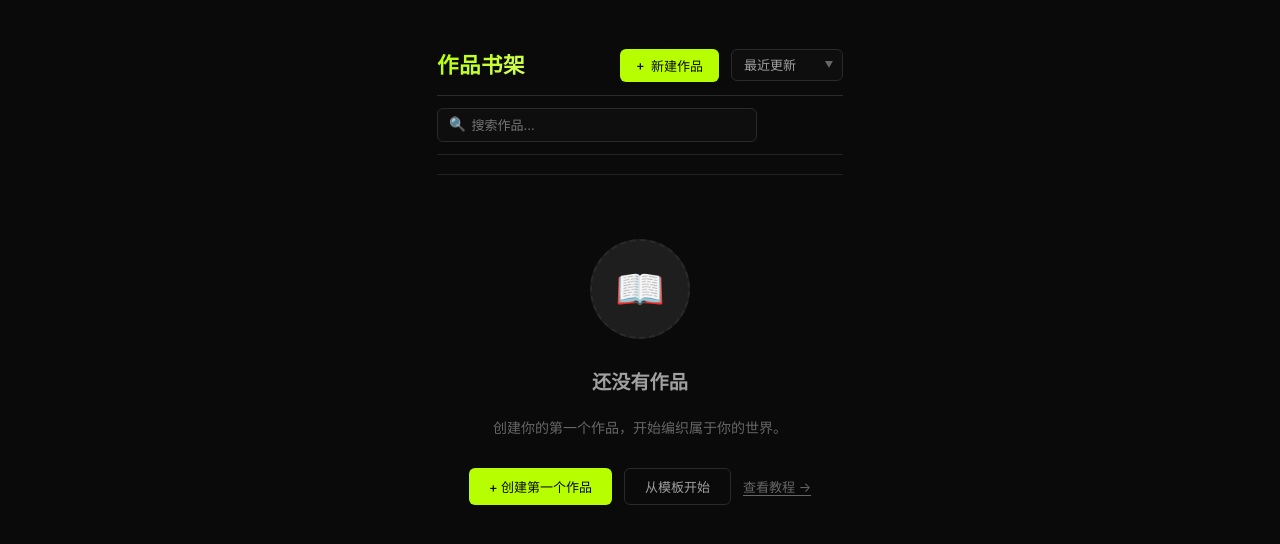
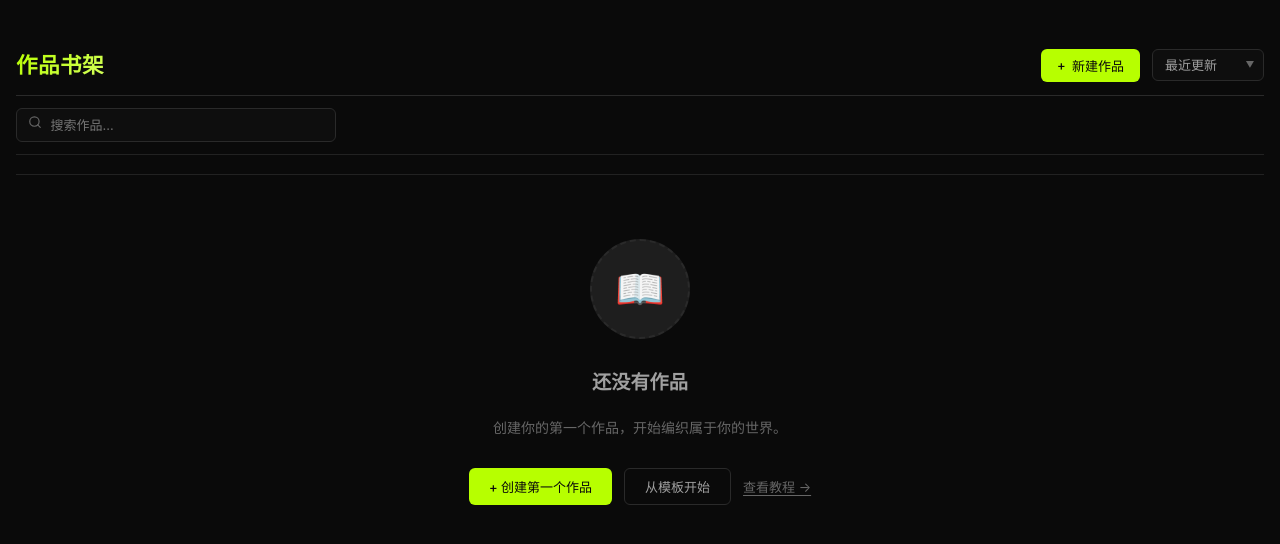
Before and after one commit to juemin4-source/zhimengji, a React (Vite) app: page / in a window 1280 px wide. Shown: the top 544 px of the page. Built offline with nearby package versions, Linux system fonts and the light colour scheme.

Commit message:
autosave 2026年07月 9日 14:44:03

```diff
--- a/src/components/Bookshelf.tsx
+++ b/src/components/Bookshelf.tsx
@@ -1,4 +1,5 @@
 import { useState, useMemo } from 'react';
+import { Search } from 'lucide-react';
 import type { Project } from '../types/world';
 
 interface BookshelfProps {
@@ -437,10 +438,12 @@ export default function Bookshelf({ projects, onEnterProject, onCreateProject }:
   return (
     <div
       style={{
-        maxWidth: 1100,
+        maxWidth: 1400,
+        width: '100%',
         margin: '0 auto',
         padding: '2rem 1rem',
-        minHeight: '80vh',
+        height: '100%',
+        overflowY: 'auto',
         fontFamily: "-apple-system, 'PingFang SC', 'Noto Sans SC', 'Microsoft YaHei', sans-serif",
         color: '#e0e0e0',
         fontSize: '0.9375rem',
@@ -563,7 +566,7 @@ export default function Bookshelf({ projects, onEnterProject, onCreateProject }:
               pointerEvents: 'none',
             }}
           >
-            &#x1F50D;
+            <Search size={14} />
           </span>
           <input
             type="text"
@@ -619,7 +622,7 @@ export default function Bookshelf({ projects, onEnterProject, onCreateProject }:
         <div
           style={{
             display: 'grid',
-            gridTemplateColumns: 'repeat(auto-fill, minmax(280px, 1fr))',
+            gridTemplateColumns: 'repeat(auto-fill, minmax(300px, 1fr))',
             gap: '1.25rem',
             padding: '1.5rem 0',
             width: '100%',
```
Also changed, not shown: 1 other file (tests, documents, lock files or other folders).
